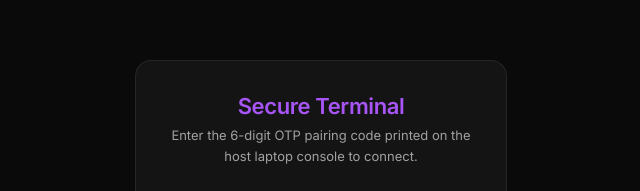
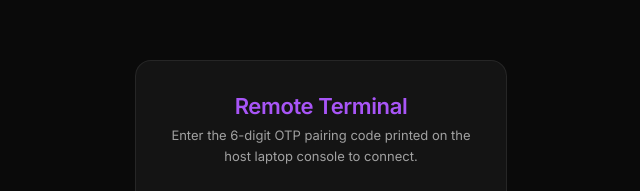
Before and after one commit to Vali-Hameed/Remote-Terminal, a website: page public/index.html in a window 1280 px wide. Shown: the part 187-378 px from the top of the page, 319-959 px from the left. Drawn offline with nearby package versions, Linux system fonts and the light colour scheme.

Commit message:
updated frontend text added demo video to gitignore

```diff
--- a/public/index.html
+++ b/public/index.html
@@ -25,7 +25,7 @@
   <!-- SCREEN 1: OTP AUTHENTICATION -->
   <div id="auth-screen" class="screen active">
     <div class="card">
-      <h1>Secure Terminal</h1>
+      <h1>Remote Terminal</h1>
       <p class="subtitle">Enter the 6-digit OTP pairing code printed on the host laptop console to connect.</p>
 
       <div class="form-group">
```
Also changed, not shown: 1 other file.
